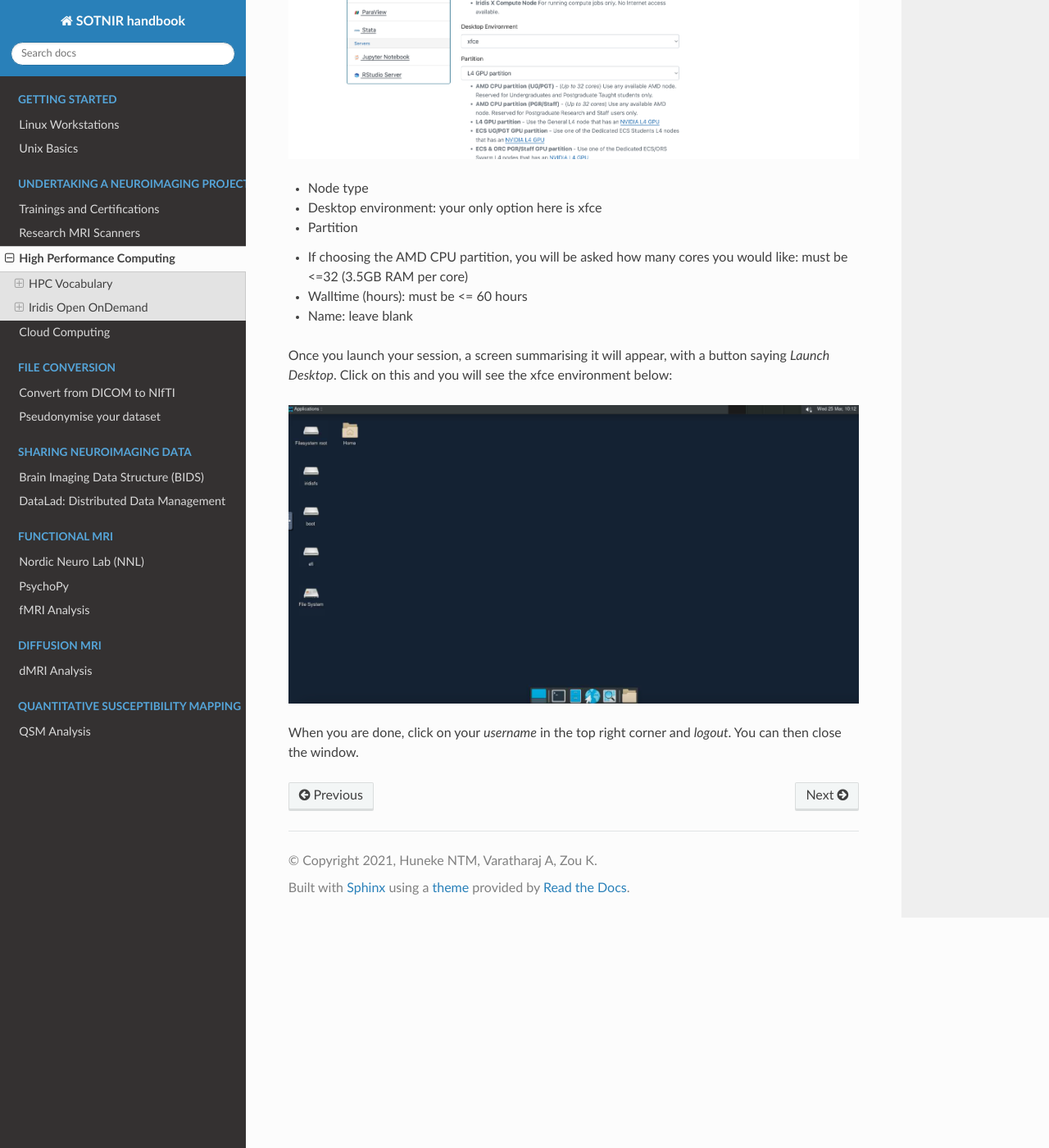
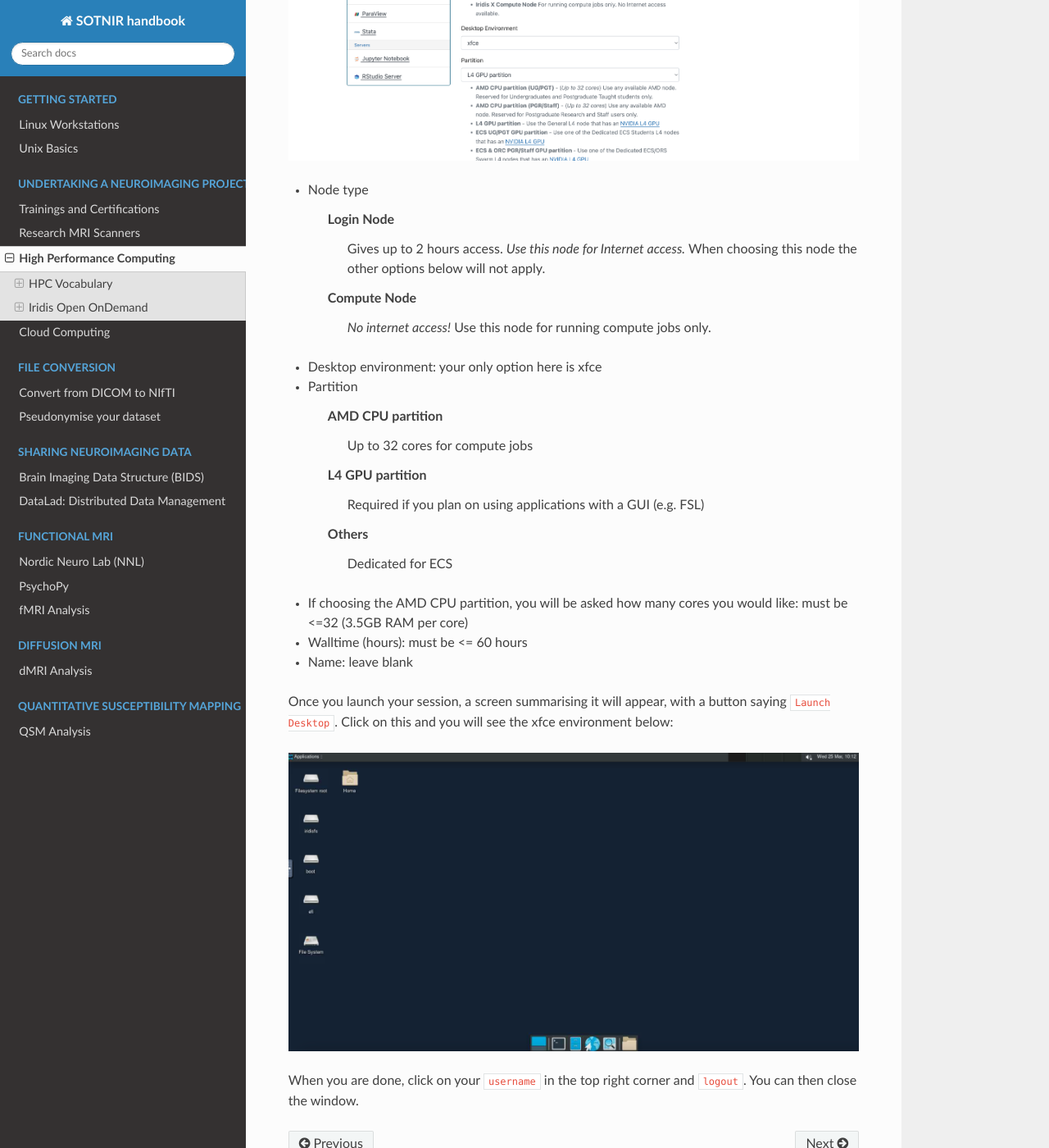
Before and after one commit to nhuneke/sotnir-handbook, a Sphinx documentation site: the page built from docs/projects-soton/hpc.rst, in a window 1280 px wide and 1400 px high, scrolled down 3524 px. Shown: the whole window at 82% size. Built offline with Sphinx 7.4.7 and the Read the Docs theme 3.1.0, drawn with Linux system fonts in a browser that asks for light colours; part of the change alters nothing that is shown.

Commit message:
Fix style issues on HPC page

```diff
--- a/docs/projects-soton/hpc.rst
+++ b/docs/projects-soton/hpc.rst
@@ -81,46 +81,42 @@ Connecting to Iridis Open OnDemand
 
     You must be connected to the University VPN to use Iridis Open OnDemand
 
-Click on `Connect` on the `Sharepoint site <https://sotonac.sharepoint.com/teams/HPCCommunityWiki/SitePages/Iridis_Open_OnDemand.aspx>`_.
+Click on ``Connect`` on the `Sharepoint site <https://sotonac.sharepoint.com/teams/HPCCommunityWiki/SitePages/Iridis_Open_OnDemand.aspx>`_.
 
 You will see the following screen:
 
 .. image:: ../images/iridis-connect-screen.png
 
-We suggest opening the `desktop` app. Clicking on this will give you several login options:
+We suggest opening the ``desktop`` app. Clicking on this will give you several login options:
 
 .. image:: ../images/iridis-connect-options.png
 
 - Node type
 
-  .. rubric:: Options
+    **Login Node**
+        Gives up to 2 hours access. *Use this node for Internet access.* When choosing this node the other options below will not apply.
 
-        **Login Node**
-            Gives up to 2 hours access. *Use this node for Internet access.* When choosing this node the other options below will not apply.
-
-        **Compute Node**
-            *No internet access!* Use this node for running compute jobs only.
+    **Compute Node**
+        *No internet access!* Use this node for running compute jobs only.
 
 - Desktop environment: your only option here is xfce
 - Partition
 
-    .. rubric:: Options
+    **AMD CPU partition**
+        Up to 32 cores for compute jobs
 
-        **AMD CPU partition**
-            Up to 32 cores for compute jobs
+    **L4 GPU partition**
+        Required if you plan on using applications with a GUI (e.g. FSL)
 
-        **L4 GPU partition**
-            Required if you plan on using applications with a GUI (e.g. FSL)
-
-        **Others**
-            Dedicated for ECS
+    **Others**
+        Dedicated for ECS
 
 - If choosing the AMD CPU partition, you will be asked how many cores you would like: must be <=32 (3.5GB RAM per core)
 - Walltime (hours): must be <= 60 hours
 - Name: leave blank
 
-Once you launch your session, a screen summarising it will appear, with a button saying `Launch Desktop`. Click on this and you will see the xfce environment below:
+Once you launch your session, a screen summarising it will appear, with a button saying ``Launch Desktop``. Click on this and you will see the xfce environment below:
 
 .. image:: ../images/iridis-xfce.png
 
-When you are done, click on your `username` in the top right corner and `logout`. You can then close the window.
+When you are done, click on your ``username`` in the top right corner and ``logout``. You can then close the window.
```
